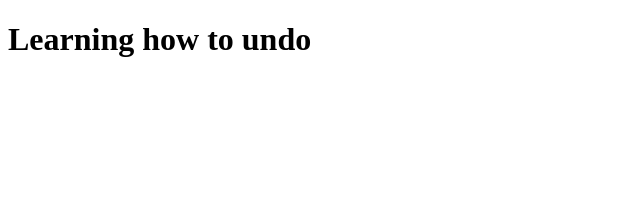
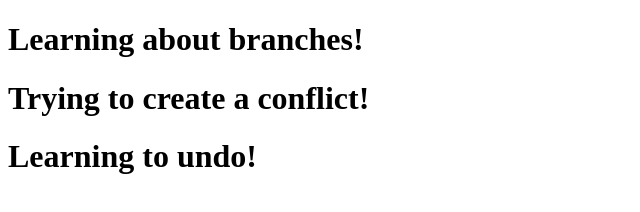
Before and after one commit to ggn1/learningGitHub, a plain HTML site: page index.html in a window 1280 px wide. Shown: the whole page, without its empty margins (0-640 px from the left). Drawn offline with Linux system fonts and the light colour scheme.

Commit message:
Learnt how to undo

```diff
--- a/index.html
+++ b/index.html
@@ -6,6 +6,8 @@
     <title>Document</title>
 </head>
 <body>
-    <h1>Learning how to undo</h1>
+    <h1>Learning about branches!</h1>
+    <h1>Trying to create a conflict!</h1>
+    <h1>Learning to undo!</h1>
 </body>
 </html>
```
Also changed, not shown: 1 other file.
